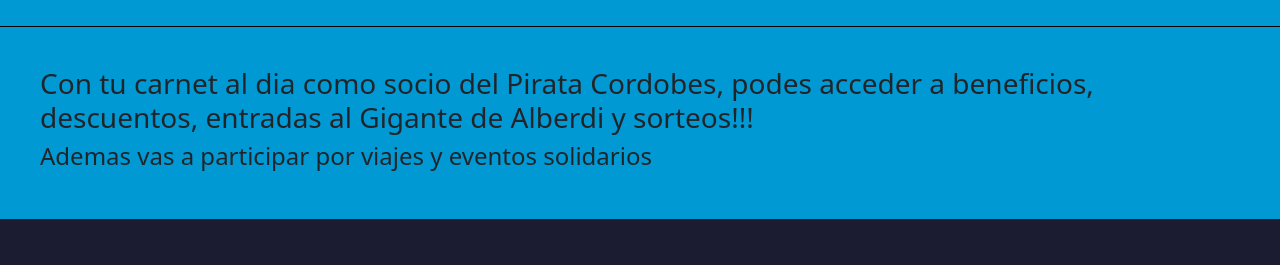
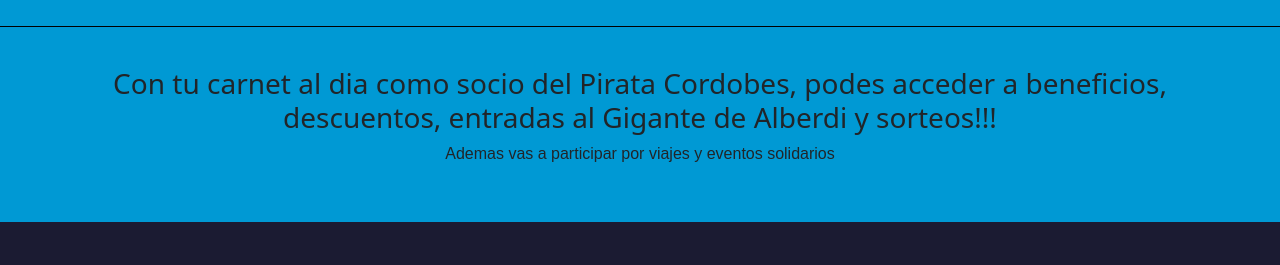
Before and after one commit to eduallCaB/PreEntrega2-Andines, a plain HTML site: page PreEntrega2-Andines/pages/socios.html in a window 1280 px wide. Shown: the part 354-619 px from the top of the page. Drawn offline with nearby package versions, Linux system fonts and the light colour scheme.

Commit message:
commit 3

```diff
--- a/PreEntrega2-Andines/pages/socios.html
+++ b/PreEntrega2-Andines/pages/socios.html
@@ -58,7 +58,7 @@
         </header>
         <main>
             <h3>Con tu carnet al dia como socio del Pirata Cordobes, podes acceder a beneficios, descuentos, entradas al Gigante de Alberdi y sorteos!!!</h3>
-            <h4>Ademas vas a participar por viajes y eventos solidarios</h4>
+            <p>Ademas vas a participar por viajes y eventos solidarios</p>
         </main>
          <!--Pie de Pagina-->
   <footer class="seccion-oscura d-flex flex-column align-items-center justify-content-center">     <h4>Síguenos en</h4>
--- a/PreEntrega2-Andines/style.css
+++ b/PreEntrega2-Andines/style.css
@@ -47,6 +47,14 @@
     text-align: center;
     text-decoration: solid;
     margin: 20px 0px;
+}
+p {
+    text-align: center;
+    font-family: Arial, Helvetica, sans-serif;
+
+}
+h3 {
+    text-align: center;
 }
 
 /* Footer */
```
Also changed, not shown: PreEntrega2-Andines/index.html (+2 -2 lines).
